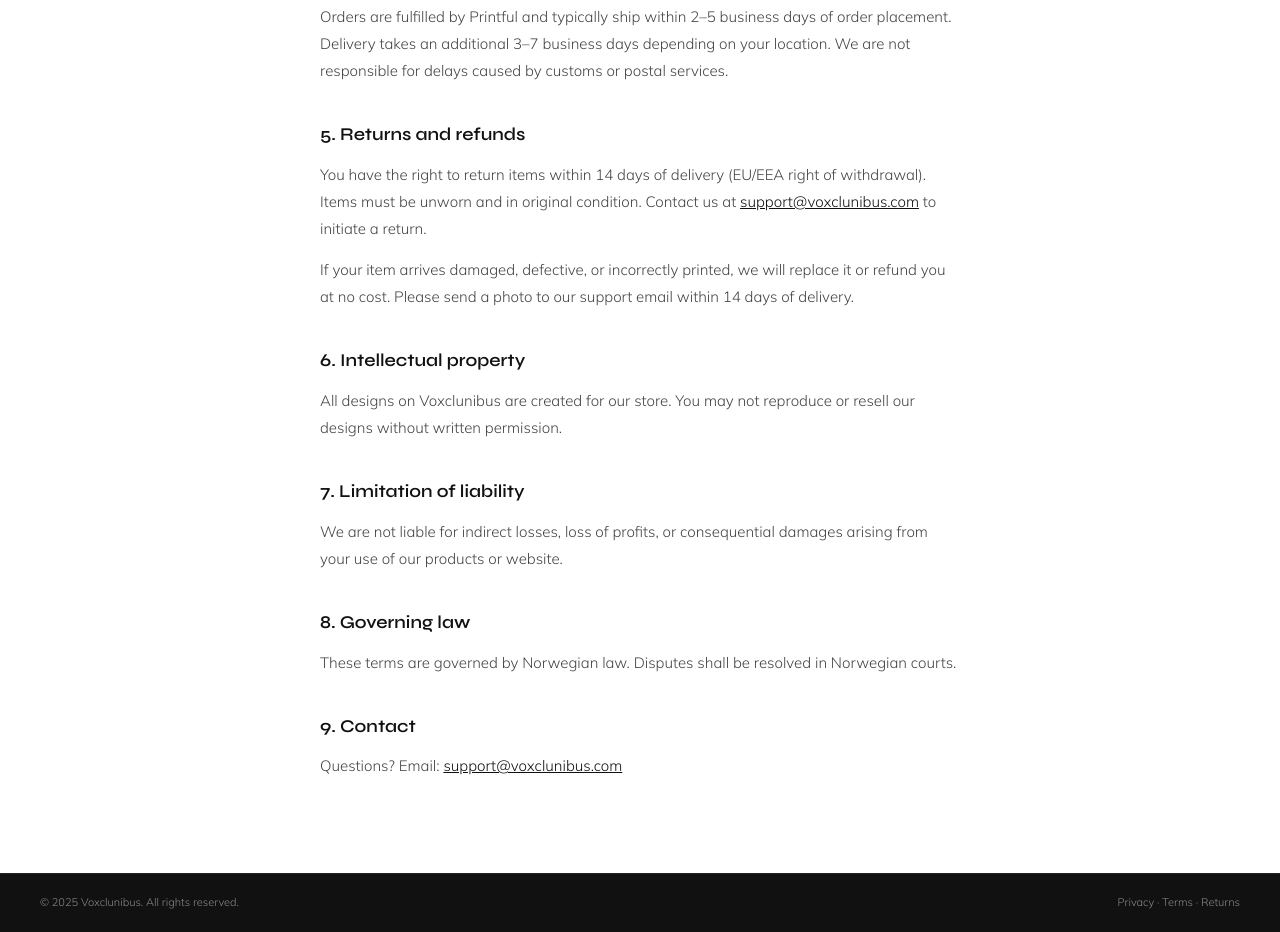
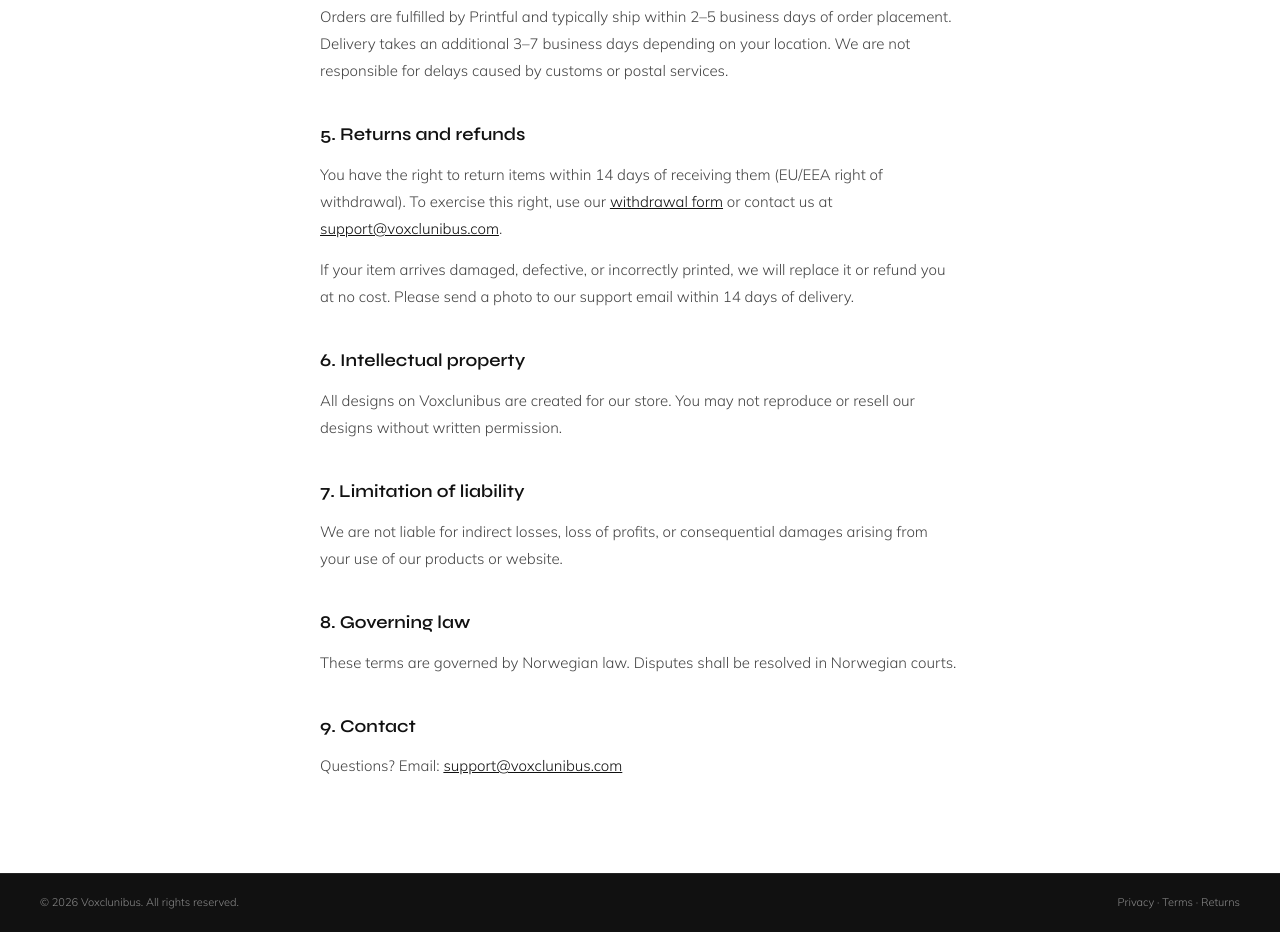
Before and after one commit to sebsandnes/Vox-Clunibus, a website: page terms.html in a window 1280 px wide. Shown: the part 767-1699 px from the top of the page. Drawn offline with Linux system fonts and the light colour scheme.

Commit message:
Update terms and conditions for 2026

```diff
--- a/terms.html
+++ b/terms.html
@@ -6,6 +6,7 @@
   <title>Terms & Conditions — Voxclunibus</title>
   <link rel="preconnect" href="https://fonts.googleapis.com" />
   <link href="https://fonts.googleapis.com/css2?family=Syne:wght@400;500;600;700&family=Mulish:wght@300;400;500&display=swap" rel="stylesheet" />
+  <link rel="icon" type="image/svg+xml" href="favicon.svg" />
   <link rel="stylesheet" href="style.css" />
 </head>
 <body>
@@ -17,7 +18,7 @@
 
   <div class="legal-page">
     <h1>Terms & Conditions</h1>
-    <p class="updated">Last updated: May 2025</p>
+    <p class="updated">Last updated: May 2026</p>
 
     <p>By placing an order on voxclunibus.com, you agree to these terms. Please read them.</p>
 
@@ -34,7 +35,7 @@
     <p>Orders are fulfilled by Printful and typically ship within 2–5 business days of order placement. Delivery takes an additional 3–7 business days depending on your location. We are not responsible for delays caused by customs or postal services.</p>
 
     <h2>5. Returns and refunds</h2>
-    <p>You have the right to return items within 14 days of delivery (EU/EEA right of withdrawal). Items must be unworn and in original condition. Contact us at <a href="mailto:support@voxclunibus.com">support@voxclunibus.com</a> to initiate a return.</p>
+    <p>You have the right to return items within 14 days of receiving them (EU/EEA right of withdrawal). To exercise this right, use our <a href="withdrawal-form.html">withdrawal form</a> or contact us at <a href="mailto:support@voxclunibus.com">support@voxclunibus.com</a>.</p>
     <p>If your item arrives damaged, defective, or incorrectly printed, we will replace it or refund you at no cost. Please send a photo to our support email within 14 days of delivery.</p>
 
     <h2>6. Intellectual property</h2>
@@ -52,7 +53,7 @@
 
   <footer>
     <div class="footer-bottom" style="border-top: 1px solid rgba(255,255,255,0.08);">
-      <p>© 2025 Voxclunibus. All rights reserved.</p>
+      <p>© 2026 Voxclunibus. All rights reserved.</p>
       <p><a href="privacy.html" style="color:rgba(255,255,255,0.5)">Privacy</a> · <a href="terms.html" style="color:rgba(255,255,255,0.5)">Terms</a> · <a href="returns.html" style="color:rgba(255,255,255,0.5)">Returns</a></p>
     </div>
   </footer>
```
